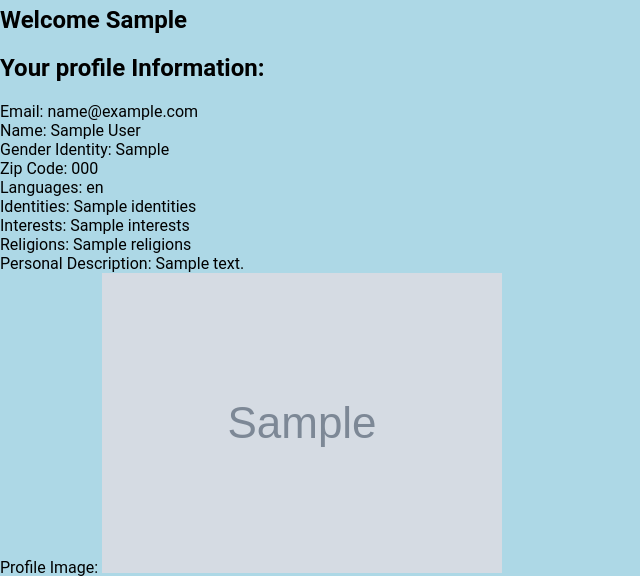
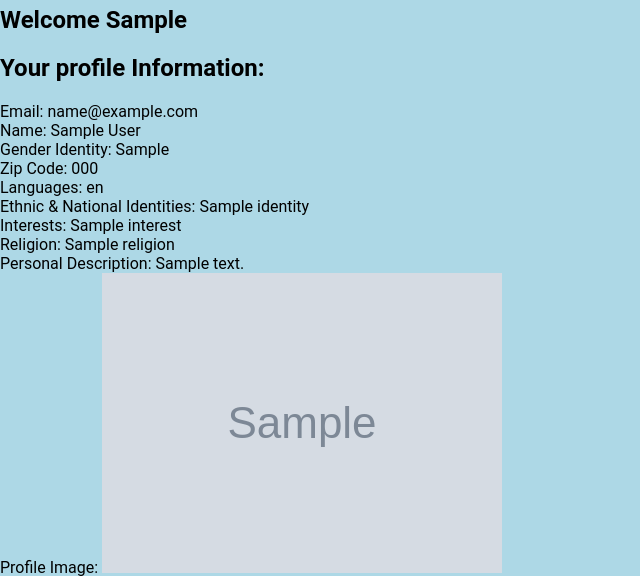
Before and after one commit to jacksonherron/NewHere, a Django app: template friendly/templates/profile.html in a window 1280 px wide. Shown: the part 139-715 px from the top of the page, without its empty margins (0-640 px from the left). Run offline with Django 3.2, Linux system fonts and the light colour scheme; the template is opened without the code that fills it: most values are stand-ins (such as "Sample title", 1, 10 or a date in 2020); grey boxes marked "Sample" are stand-in pictures.

Commit message:
Updates profile template

```diff
--- a/friendly/templates/profile.html
+++ b/friendly/templates/profile.html
@@ -15,10 +15,10 @@
     <p1>Name: {{profile.user.first_name}} {{profile.user.last_name}} </br></p1>
     <p1>Gender Identity: {{profile.gender_identity}} </br></p1>
     <p1>Zip Code: {{profile.zip_code}} </br></p1>
-    <p1>Languages: {{ profile.languages }}</br><p1>
-    <p1>Identities: {{profile.identities}} </br></p1>
-    <p1>Interests: {{profile.interests}} </br></p1>
-    <p1>Religions: {{profile.religions}} </br></p1>
+    <p1>Languages: {{ profile.languages|join:', '}}</br><p1>
+    <p1>Ethnic & National Identities: {{profile.identities|join:', '}} </br></p1>
+    <p1>Interests: {{profile.interests|join:', '}} </br></p1>
+    <p1>Religion: {{profile.religions|join:', '}} </br></p1>
     <p1>Personal Description: {{profile.personal_description}} </br></p1>
     <p1>Profile Image: <img src="{{profile.profile_image.url}}"/> </br></p1>
 </section>
```
